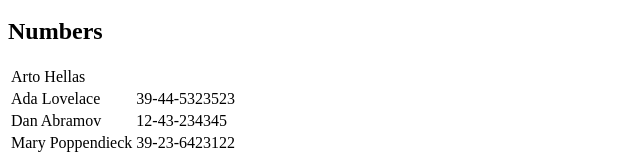
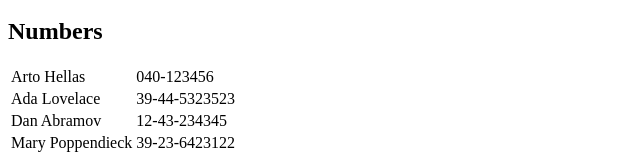
Before and after one commit to mattdimicelli/FSA2023, a React (Vite) app in the folder part2/phonebook/: page / in a window 1280 px wide. Shown: the part 208-365 px from the top of the page, without its empty margins (0-640 px from the left). Built offline with nearby package versions, Linux system fonts and the light colour scheme; data requests are answered from the project's data file.

Commit message:
finish 2.11

```diff
--- /dev/null
+++ b/part2/phonebook/db.json
@@ -0,0 +1,24 @@
+{
+  "persons":[
+    {
+      "name": "Arto Hellas",
+      "number": "040-123456",
+      "id": 1
+    },
+    {
+      "name": "Ada Lovelace",
+      "number": "39-44-5323523",
+      "id": 2
+    },
+    {
+      "name": "Dan Abramov",
+      "number": "12-43-234345",
+      "id": 3
+    },
+    {
+      "name": "Mary Poppendieck",
+      "number": "39-23-6423122",
+      "id": 4
+    }
+  ]
+}
--- a/part2/phonebook/package.json
+++ b/part2/phonebook/package.json
@@ -10,6 +10,7 @@
     "preview": "vite preview"
   },
   "dependencies": {
+    "axios": "^1.5.0",
     "react": "^18.2.0",
     "react-dom": "^18.2.0"
   },
--- a/part2/phonebook/src/App.jsx
+++ b/part2/phonebook/src/App.jsx
@@ -1,18 +1,21 @@
-import { useState } from 'react';
+import { useState, useEffect } from 'react';
+import axios from 'axios';
 import Filter from './Filter';
 import PhonebookEntryForm from './PhonebookEntryForm';
 import PhonebookEntries from './PhonebookEntries';
 
 const App = () => {
-    const [persons, setPersons] = useState([
-        { name: 'Arto Hellas' },
-        { name: 'Ada Lovelace', number: '39-44-5323523', id: 2 },
-        { name: 'Dan Abramov', number: '12-43-234345', id: 3 },
-        { name: 'Mary Poppendieck', number: '39-23-6423122', id: 4 }
-    ])
+    const [persons, setPersons] = useState([]);
     const [filter, setFilter] = useState('');
 
+
     const handleChangeFilter = (e) => setFilter(e.currentTarget.value);
+
+    useEffect(() => {
+        axios
+            .get('http://localhost:3001/persons')
+            .then(res => setPersons(res.data));
+    },[]);
 
     return (
         <div>
```
Also changed, not shown: 1 other file (tests, documents, lock files or other folders).
